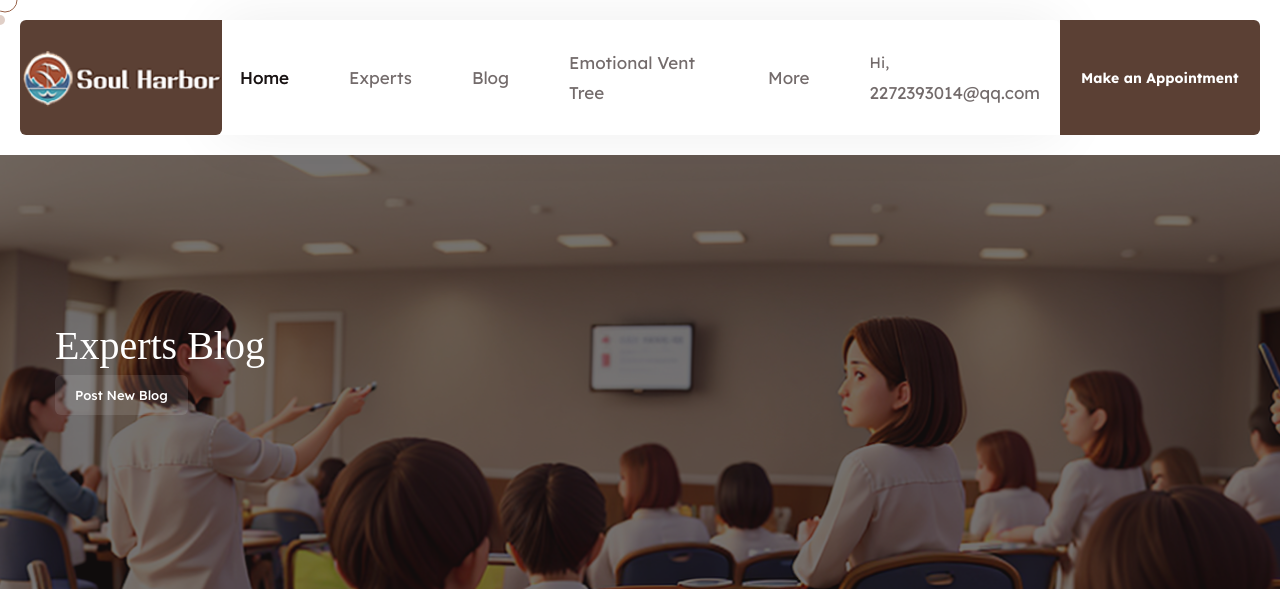
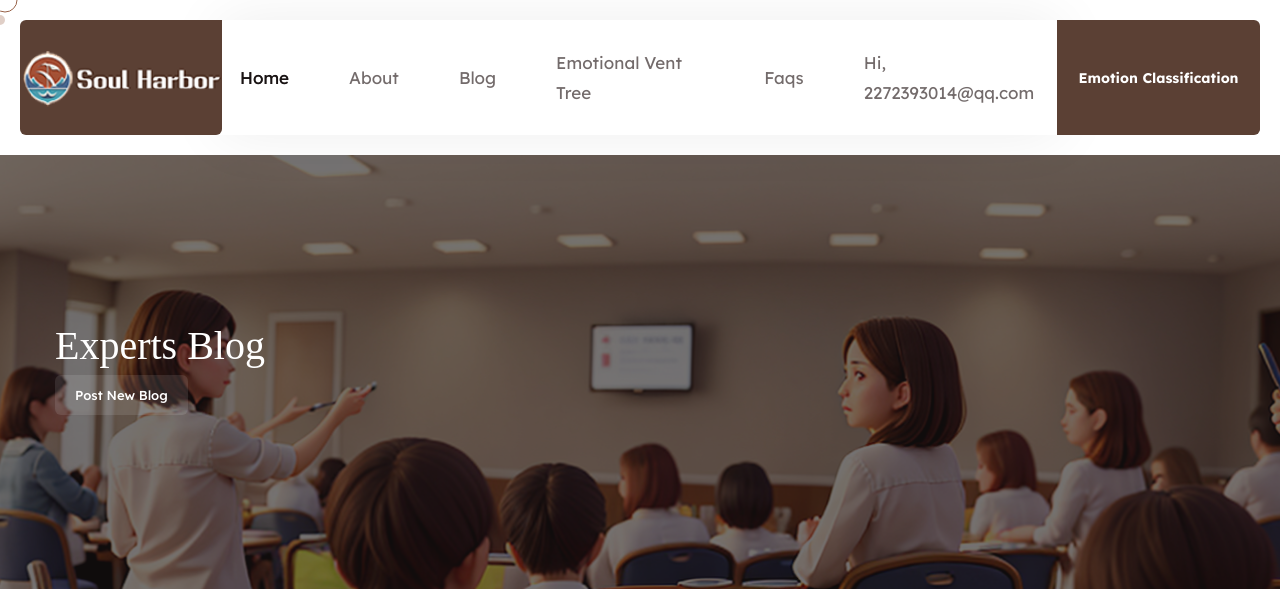
Before and after one commit to zjhM3l/COMP3032JFinal-Year-Project, a Flask app: page /blogsidebar in a window 1280 px wide. Shown: the top 589 px of the page. Run offline with Flask 3, Linux system fonts and the light colour scheme; a user stored in the database is signed in; data comes from the database, SQL or seed files in the repository; parts of the project's set-up code (start-up, migrations or seed data) failed here and were passed over; some libraries are stand-ins or nearby versions; some web fonts are replaced.

Commit message:
update teh navigation bar in the experts blogs page

```diff
--- a/app/templates/expertsBlogs.html
+++ b/app/templates/expertsBlogs.html
@@ -65,8 +65,7 @@
 
 
     <div class="page-wrapper">
-
-        <header class="main-header">
+            <header class="main-header">
             <nav class="main-menu">
                 <div class="main-menu__wrapper">
                     <div class="main-menu__wrapper-inner">
@@ -74,7 +73,7 @@
                             <a href="{{url_for('main.index')}}"><img class="lo1" src="../static/images/resources/logo-1.png" alt=""></a>
                         </div>
                         <div class="main-menu__btn-box">
-                            <a href="{{url_for('main.team')}}">Make an Appointment</a>
+                            <a href="{{url_for('main.services')}}">Emotion Classification</a>
                         </div>
                         <div class="main-menu__wrapper-inner-content">
                             <div class="main-menu__top">
@@ -131,8 +130,7 @@
                                                 <a href="{{url_for('main.index')}}">Home </a>
                                             </li>
                                             <li class="dropdown">
-
-                                                <a href="{{url_for('main.team')}}">Experts</a>
+                                                <a href="{{url_for('main.about')}}">About</a>
                                             </li>
                                             <li class="dropdown">
                                                 <a>Blog</a>
@@ -142,18 +140,22 @@
                                                 </ul>
                                             </li>
                                             <li class="dropdown">
-                                                <a href="{{url_for('main.services')}}">Emotional Vent Tree</a>
+                                                <a>Emotional Vent Tree</a>
+                                                <ul class="sub-menu">
+                                                    <li><a href="{{url_for('main.services')}}">Text Tree</a></li>
+                                                    <li><a href="{{url_for('main.audioservices')}}">Audio Tree</a></li>
+                                                </ul>
+
                                             </li>
                                             <li class="dropdown">
-                                                <a>More</a>
-                                                <ul class="sub-menu">
-                                                    <li><a href="{{url_for('main.about')}}">About</a></li>
-                                                    <li><a href="{{url_for('main.faq')}}">Faqs</a></li>
-                                                </ul>
+                                                <a href="{{url_for('main.faq')}}">Faqs</a>
                                             </li>
                                              <li class="dropdown">
                                                  {% if current_user.is_authenticated %}
-                                                 Hi, <a href="{{url_for('main.personaldetails', email=current_user.email) }}">{{ current_user.email}}</a>
+                                                 <a href="{{url_for('main.personaldetails', email=current_user.email) }}">Hi, {{ current_user.email}}</a>
+                                                      <ul class="sub-menu">
+                                                    <li><a href="{{url_for('main.logout')}}">Log out</a></li>
+                                                </ul>
                                                  {% else %}
                                                  <a href="{{url_for('main.login')}}">Sign In</a>
                                                      <ul class="sub-menu">
```
